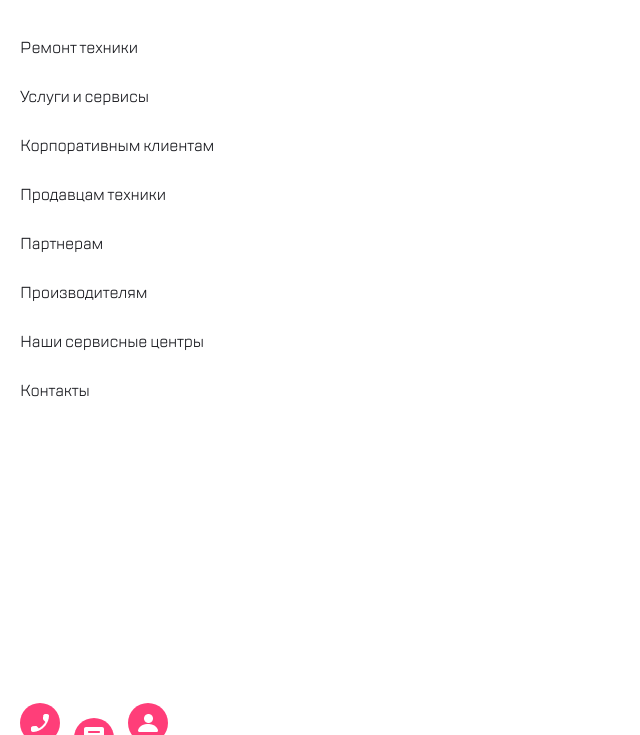
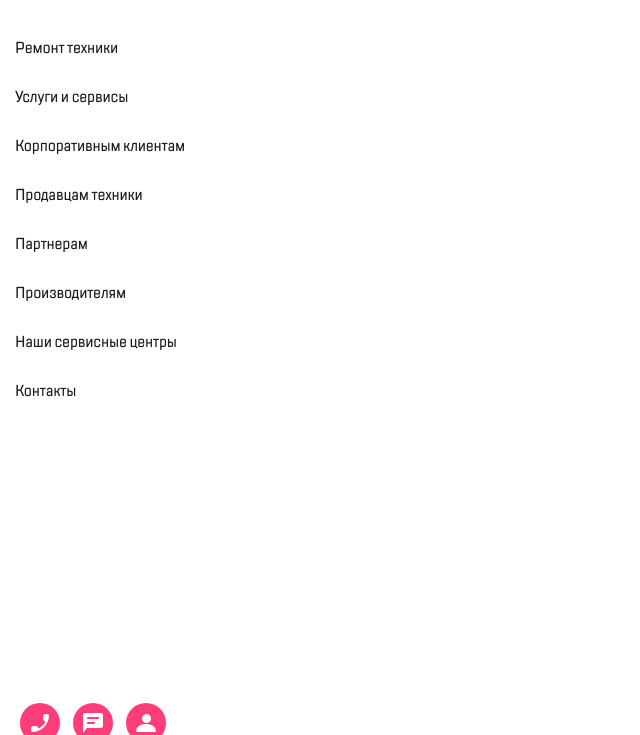
Before and after one commit to kyrban2/pc, a plain HTML site: page index.html in a window 1280 px wide. Both pictures are taken after a click on the button 40 px from the left and 30 px from the top of the page. Shown: the part 65-800 px from the top of the page, without its empty margins (0-640 px from the left). Drawn offline with Linux system fonts and the light colour scheme.

Commit message:
внес правки

```diff
--- a/font.css
+++ b/font.css
@@ -1,31 +1,39 @@
 @font-face
 {
     font-family: 'TT Lakes';
-    src: url(font/TTLakes-Regular.woff) format("truetype");
-    font-weight:normal;
+    src: url(font\TTLakes-Regular.woff) format("truetype");
+    font-weight:500;
     font-style: normal;
 }
 
 @font-face
 {
     font-family: 'TT Lakes';
-    src: url(font/TTLakes-Bold.woff) format("truetype");
-    font-weight:bold;
+    src: url(font/TTLakesCondensed-DemiBold.woff) format("truetype");
+    font-weight:700;
     font-style: normal;
 }
 
 @font-face
 {
     font-family: 'TT Lakes';
-    src: url(font/TTLakes-Medium.woff) format("truetype");
-    font-weight:300;
-    font-style: italic;
+    src: url(font/TTLakes-Thin.woff) format("truetype");
+    font-weight:500;
+    font-style:normal;
 }
 
 @font-face
 {
     font-family: 'TT Lakes Medium';
-    src: url(font/TTLakes-Regular.woff) format("truetype");
+    src: url(font/TTLakes-Medium.woff) format("truetype");
     font-weight: 500;
     font-style: normal;
 }
+
+@font-face
+{
+    font-family: 'TT Lakes';
+    src: url(font/TTLakesCondensed-Medium.woff) format("truetype");
+    font-weight:500;
+    font-style:normal;
+}
--- a/index.html
+++ b/index.html
@@ -36,14 +36,14 @@
       <li class="menu-item"><a class="link" href="#">Контакты</a></li>
     </ul>
     <div class="contact">
-      <button class="phone mod focus"><a href="#"></a></button>
-      <button class="message mod focus"><a href="#"><svg width="20" height="20" viewBox="0 0 20 20" fill="none" xmlns="http://www.w3.org/2000/svg">
+      <button class="phone mod focus"><img  src="img/phone.png" alt=""></button>
+      <button class="message mod focus"><svg width="20" height="20" viewBox="0 0 20 20" fill="none" xmlns="http://www.w3.org/2000/svg">
         <path fill-rule="evenodd" clip-rule="evenodd" d="M18 0H2C0.9 0 0.01 0.9 0.01 2L0 20L4 15H18C19.1 15 20 14.1 20 13V2C20 0.9 19.1 0 18 0ZM11 11H5C4.45 11 4 10.55 4 10C4 9.45 4.45 9 5 9H11C11.55 9 12 9.45 12 10C12 10.55 11.55 11 11 11ZM15 6H5C4.45 6 4 5.55 4 5C4 4.45 4.45 4 5 4H15C15.55 4 16 4.45 16 5C16 5.55 15.55 6 15 6Z" fill="white"/>
-        </svg></a>
+        </svg>
         </button>
-      <button class="profile mod "></button>
-      <div><p class="mail">mail@cps.com</p></div>
-      <div><p class="namber">8 800 890 8900</p></div>
+      <button class="profile mod "><img src="img/profil.png" alt=""></button>
+      <div class="block-mail"><a type="email" class="mail" href="">mail@cps.com</a></div>
+      <div class="block-namber"><a type="tel" class="namber" href="">8 800 890 8900</a></div>
 
     <div class="leng">
       <a href="" class="leng-link">RU</a>
--- a/style.css
+++ b/style.css
@@ -2,7 +2,7 @@ body{min-width:320px;
 height:1024px;
 margin:0;
 padding:0;
-
+font-family:  'TT Lakes';;
 
 }
 .conteiner {
@@ -112,12 +112,13 @@ font-weight: 500;
 font-size: 16px;
 line-height: 24px;
 letter-spacing: -0.2px;
-margin-left:-15px;
- padding:5px 20px;
+margin-left: -15px;
+ padding:5px 15px;
 }
 .link:hover{border-left:4px solid #41F6D7;
 
- color:#7E7E82
+ color:#7E7E82;
+
 }
 
  @keyframes burgeropen {from{transform:translateX(-300px);}
@@ -127,37 +128,47 @@ margin-left:-15px;
   margin-left: 10px;
 
 }
-.phone {background: #FF3E79 url("img/phone.png") no-repeat 50% 50%;
+.phone {background-color: #FF3E79 ;
   width: 40px;
   height: 40px;
-
+ vertical-align: middle;
   border-radius: 20px;
 
 
 }
+
 .message {
-  position:relative;
-  bottom:px;
   background-color: #FF3E79;
   width: 40px;
   height: 40px;
- vertical-align: middle;
+  vertical-align: middle;
   border-radius: 20px;
+
 }
-.profile {background: #FF3E79 url("img/profil.png") no-repeat 50% 50%;
+.profile {background: #FF3E79 ;
   width: 40px;
   height: 40px;
+  vertical-align: middle;
+  border-radius: 20px;
 
-  border-radius: 20px;
+
 }
 .mod{margin-left:10px;
 border:none;}
+img{vertical-align: middle;
+text-align: center;}
+svg{vertical-align: middle;
+  text-align: center;}
+.block-mail{margin-top: 10px;}
+.block-namber{margin-top: 10px;}
 .mail{margin-left: 10px;
   font-family: TT Lakes;
-  font-weight: 500;
+  font-weight:500;
   font-size: 16px;
   line-height: 24px;
   letter-spacing: -0.2px;
+  text-decoration: none;
+ color:#1B1C21
   }
 .namber{margin-left:10px;
   font-family: TT Lakes;
@@ -165,15 +176,20 @@ border:none;}
   font-size: 24px;
   line-height: 32px;
   letter-spacing: -0.6px;
+ text-decoration: none;
+ color:#1B1C21
   }
 .leng {margin-left: 10px;
   margin-top: 50px;
+
 }
-.leng-link {font-family: TT Lakes ;
-  font-weight: 500;
+.leng-link {font-family: 'TT Lakes';
+  font-weight:500;
   font-size: 16px;
   line-height: 24px;
   letter-spacing: -0.2px;
   text-decoration: none;
+  color:#1B1C21 ;
+  margin-left: 10px;
 }
 .leng-link:hover{color:#7E7E82}
```
Also changed, not shown: font/TTLakesCompressed-Regular.woff (deleted), font/TTLakesCondensed-Bold.woff (deleted).
